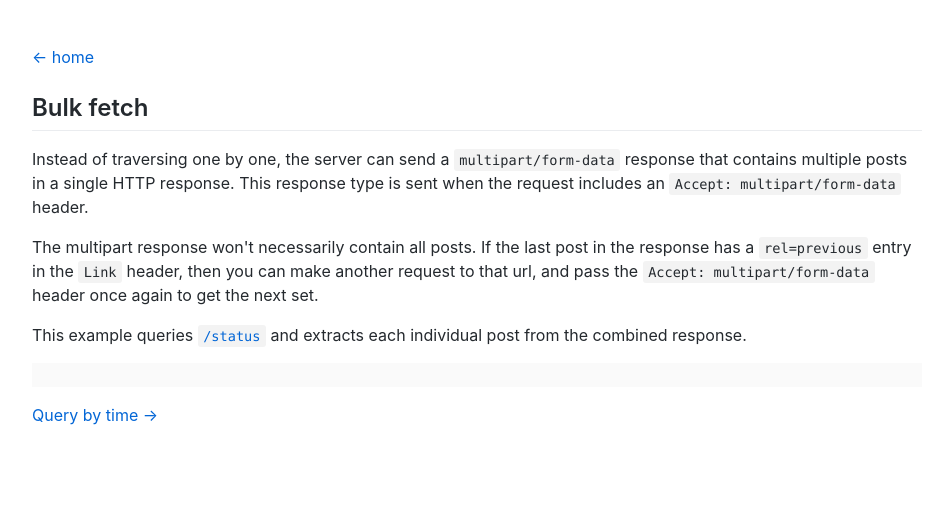
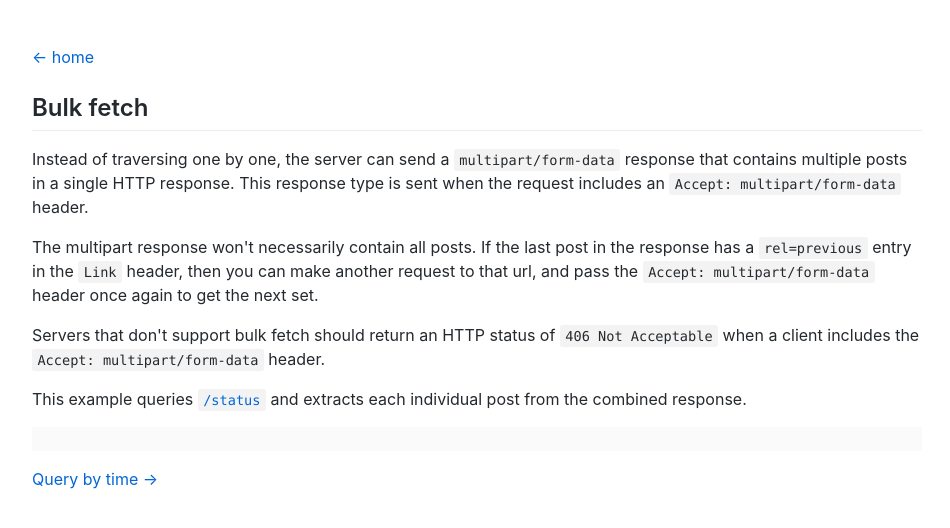
Before and after one commit to jkriss/timestreams.org, a plain HTML site: page bulk.html in a window 1280 px wide. Shown: the whole page, without its empty margins (163-1113 px from the left). Drawn offline with Linux system fonts and the light colour scheme; no server answers.

Commit message:
Adding note about servers that don't support bulk fetch

```diff
--- a/bulk.html
+++ b/bulk.html
@@ -48,6 +48,12 @@
     </p>
 
     <p>
+      Servers that don't support bulk fetch should return an HTTP status of
+      <code>406 Not Acceptable</code> when a client includes the
+      <code>Accept: multipart/form-data</code> header.
+    </p>
+
+    <p>
       This example queries <code><a href="/status">/status</a></code> and extracts
       each individual post from the combined response.
     </p>
```
